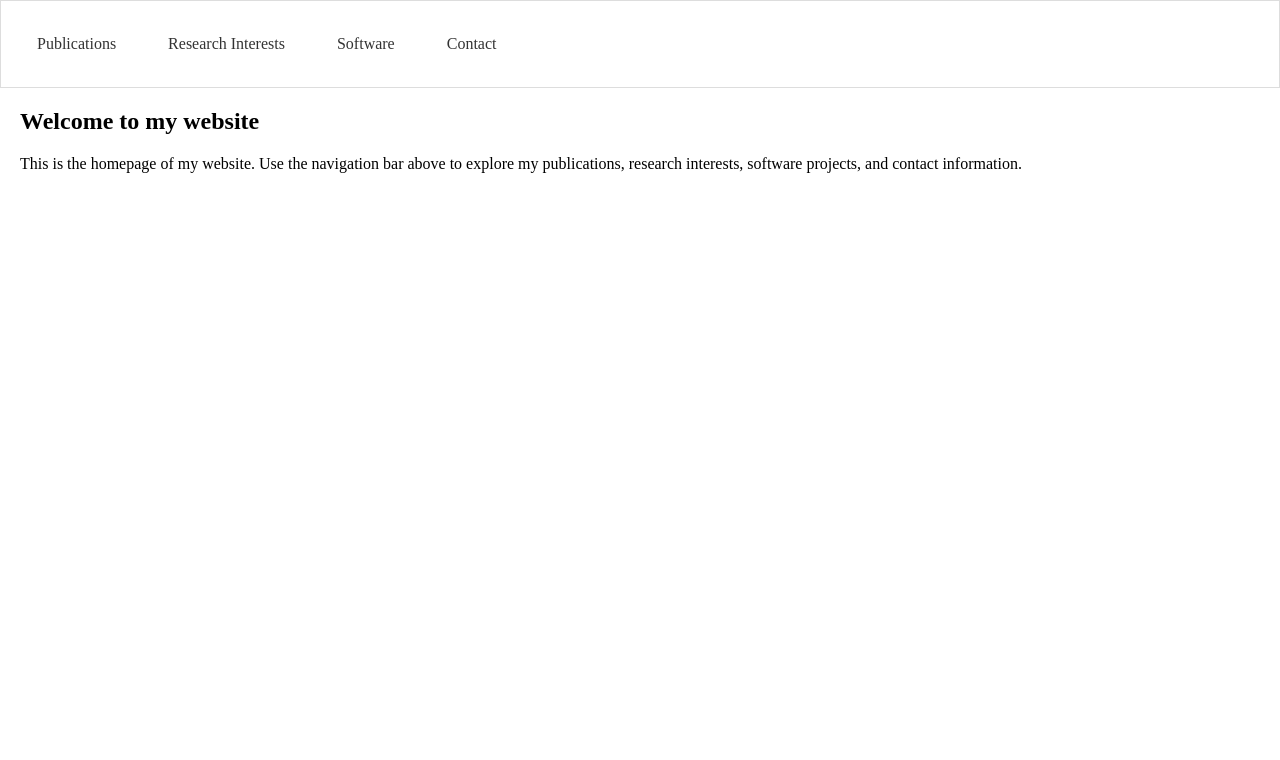
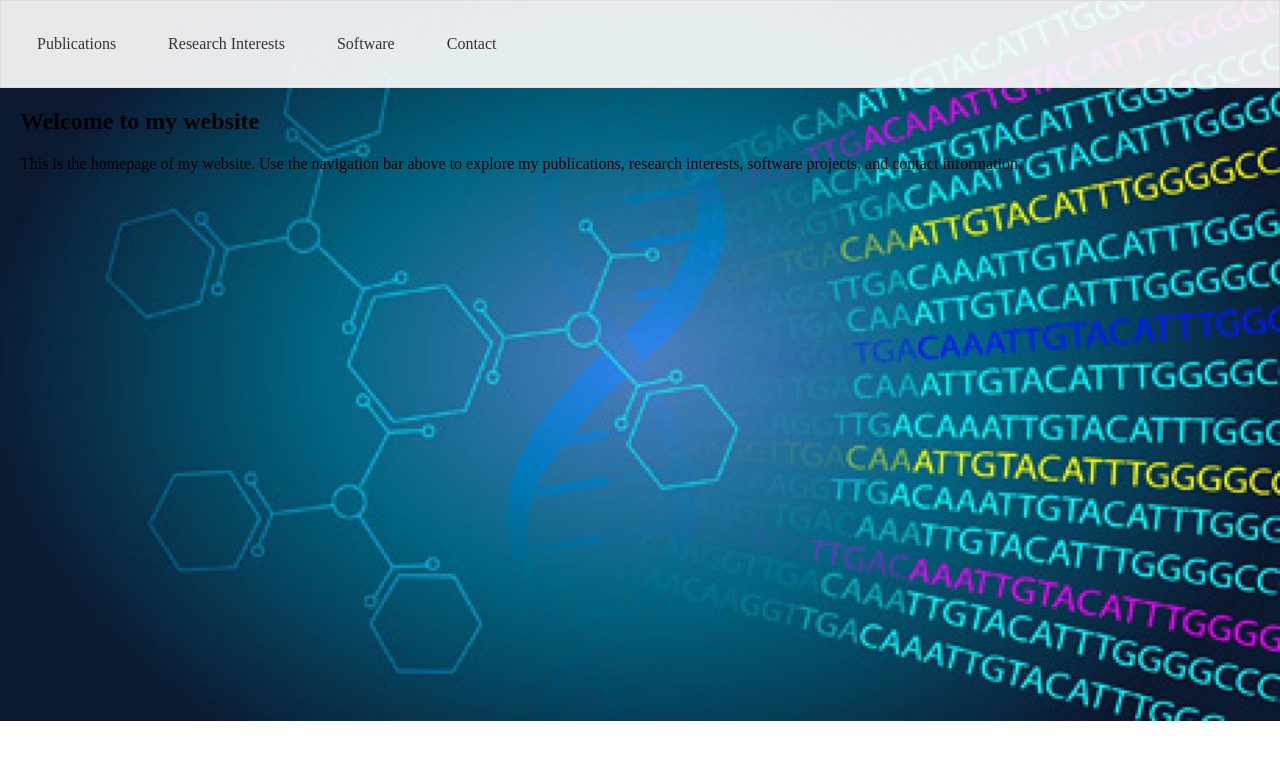
Before and after one commit to bioinfocoding/basanta, a plain HTML site: page index.html in a window 1280 px wide. Drawn offline with Linux system fonts and the light colour scheme.

Commit message:
Update index.html

```diff
--- a/index.html
+++ b/index.html
@@ -3,7 +3,7 @@
   <head>
     <style>
       body {
-        background-image: url("image/background.jpeg");
+        background-image: url("image/background.jpg");
         background-repeat: no-repeat;
         background-size: cover;
         margin: 0;
```
